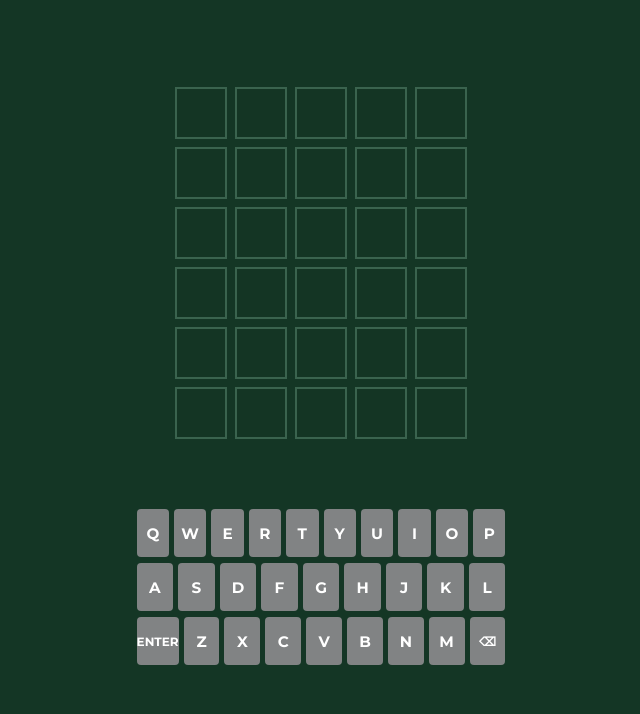
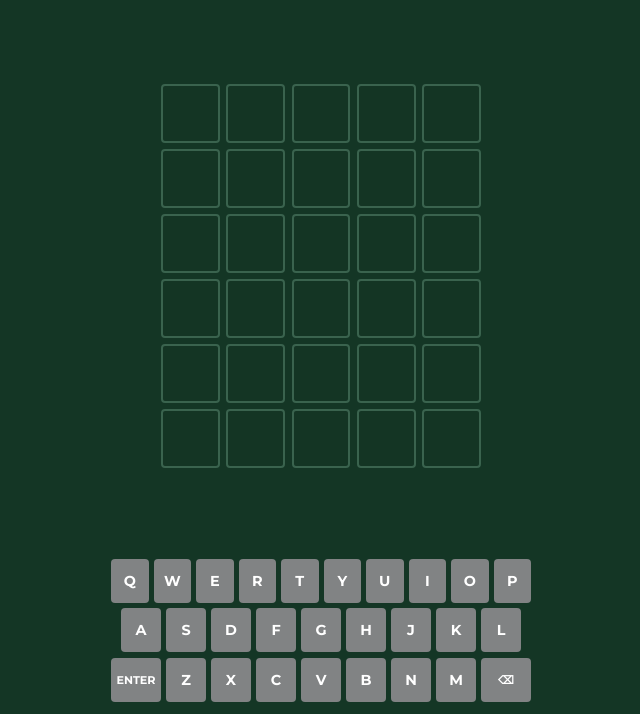
Before and after one commit to aarongsch/AgisAdventWordle, a plain HTML site: page index.html in a window 1280 px wide. Shown: the part 86-800 px from the top of the page, without its empty margins (319-959 px from the left). Drawn offline with Linux system fonts and the light colour scheme.

Commit message:
version 1.2 Handy fix

```diff
--- a/style.css
+++ b/style.css
@@ -1,25 +1,29 @@
 /* Globale Variablen für Farben */
 :root {
-    --bg-color: #143625;       /* Weihnachtliches Tannengrün */
+    --bg-color: #143625;       /* Weihnachtliches Tannengrün als Hintergrund */
     --tile-border: #3a634e;    /* Randfarbe der leeren Kacheln */
     --text-color: #ffffff;     /* Weißer Text */
     --gold-accent: #e5c158;    /* Goldton für den Titel */
 
-    /* Status-Farben */
-    --color-correct: #538d4e;  /* Grün */
-    --color-present: #e5c158;  /* Rot (ersetzt Gelb) */
-    --color-absent: #505050;   /* Grau */
+    /* Status-Farben für die Buchstaben-Auswertung */
+    --color-correct: #538d4e;  /* Klassisches Grün (richtiger Buchstabe, richtige Stelle) */
+    --color-present: #e5c158;  /* Weihnachtliches Rot (richtiger Buchstabe, falsche Stelle) */
+    --color-absent: #505050;   /* Klassisches Grau (Buchstabe kommt nicht vor) */
     --key-bg: #818384;         /* Tastatur-Hintergrund */
 }
 
-/* Reset: Abstände vereinheitlichen */
+/* Reset: Vereinheitlicht Innen- und Außenabstände für alle HTML-Elemente */
 * {
     box-sizing: border-box;
     margin: 0;
     padding: 0;
 }
 
-/* Body: Füllt exakt den Bildschirm aus, verhindert horizontales Scrollen */
+/*
+  BODY:
+  Nutzt 100dvh (Dynamic Viewport Height), damit mobile Browser-Leisten
+  das Layout unten nicht abschneiden. 'position: fixed' verhindert Wackeln/Scrollen.
+*/
 body {
     background-color: var(--bg-color);
     color: var(--text-color);
@@ -27,110 +31,113 @@ body {
     display: flex;
     justify-content: center;
     align-items: center;
-    height: 100vh;
+    height: 100dvh;
     width: 100vw;
     overflow: hidden;
-    position: relative;
+    position: fixed;
 }
 
 /*
-  HAUPTCONTAINER (Dynamisch)
-  Nutzt nun min(95vw, 420px): Er nimmt auf kleinen Handys 95% der Bildschirmbreite ein,
-  wächst aber auf größeren Geräten maximal bis zu 420px an.
+  HAUPTCONTAINER:
+  Zentriert das gesamte Spiel und verteilt Header, Nachrichten, Spielfeld und Tastatur
+  sauber auf der verfügbaren Bildschirmhöhe.
 */
 .game-container {
     display: flex;
     flex-direction: column;
     align-items: center;
     justify-content: space-between;
-    height: 100vh;
-    max-height: 750px;         /* Hindert das Spiel daran, auf Riesen-Displays unendlich lang zu werden */
-    width: min(95vw, 420px);   /* Dynamische Breite je nach Bildschirm */
-    padding: 2vh 2vw;          /* Dynamische Innenabstände basierend auf Bildschirmgröße */
+    height: 100%;
+    width: 100%;
+    max-width: 440px;         /* Begrenzt die Breite auf großen PC-Bildschirmen */
+    padding: max(10px, 1.5dvh) 10px max(12px, env(safe-area-inset-bottom));
 }
 
-/* Kopfbereich */
+/* Kopfbereich mit Titel */
 header {
     text-align: center;
-    flex-shrink: 0;
+    flex-shrink: 0;            /* Verhindert, dass die Überschrift gestaucht wird */
 }
 
 header h1 {
-    font-size: clamp(1rem, 4vw, 1.5rem); /* Schriftgröße skaliert fließend mit der Bildschirmgröße */
+    font-size: clamp(1.1rem, 4vw, 1.5rem); /* Passt die Schriftgröße fließend an */
     color: var(--gold-accent);
     letter-spacing: 0.5px;
 }
 
 /*
-  NACHRICHTENZENTRALE (Fester Platzhalter)
-  Hat eine feste Höhe, damit der Platz immer reserviert ist.
-  Dadurch verschiebt sich beim Einblenden absolut gar nichts mehr!
+  NACHRICHTEN-CONTAINER:
+  Feste Höhe reserviert permanent Platz zwischen Titel und Spielfeld.
+  Dadurch springt das Layout nicht, wenn eine Meldung erscheint.
 */
 #message-container {
     background-color: #ffffff;
     color: #143625;
-    padding: 10px 12px;
+    padding: 4px 12px;
     border-radius: 6px;
     font-weight: bold;
     font-size: 0.8rem;
-    height: 32px;              /* Feste Höhe reserviert den Platz permanent */
+    height: 30px;
     display: flex;
     align-items: center;
     justify-content: center;
-    box-shadow: 0 4px 12px rgba(0,0,0,0.4);
+    box-shadow: 0 4px 12px rgba(0, 0, 0, 0.4);
     text-align: center;
     flex-shrink: 0;
     opacity: 1;
-    transition: opacity 0.2s ease; /* Weiches Ein- und Ausblenden */
+    transition: opacity 0.2s ease;
+    margin: 4px 0;
+}
+
+/* Unsichtbarer Zustand (nimmt trotzdem weiterhin den reservierten Platz ein) */
+#message-container.hidden {
+    opacity: 0;
+    pointer-events: none;      /* Macht das unsichtbare Feld unklickbar */
 }
 
 /*
-  WICHTIG: Statt display: none nutzen wir opacity: 0.
-  Das Element ist unsichtbar und nicht klickbar, aber der Platz bleibt exakt erhalten!
-*/
-#message-container.hidden {
-    opacity: 0;
-    pointer-events: none;      /* Verhindert Klicks auf das unsichtbare Feld */
-}
-
-/*
-  SPIELFELD-GRID (Dynamisch)
-  Passt sich dem verfügbaren Platz an.
+  SPIELFELD-GRID (DER FIX):
+  Durch 'height: min(48dvh, 72vw)' bekommt das Grid sofort eine feste Größe –
+  egal ob auf dem Handy (dvh limitiert) oder am PC (vw/Container limitiert).
+  'aspect-ratio: 5 / 6' berechnet daraus automatisch die exakte Breite für 5 Spalten und 6 Zeilen!
 */
 #board {
     display: grid;
     grid-template-rows: repeat(6, 1fr);
-    grid-gap: min(1.5vh, 8px);  /* Abstand wächst/schmälert sich dynamisch mit der Höhe */
-    margin: auto 0;            /* Zentriert das Spielfeld perfekt im verbleibenden Freiraum */
+    grid-gap: clamp(4px, 0.8dvh, 8px);
+    height: min(48dvh, 72vw);  /* Feste, dynamische Höhe verhindert das Schrumpfen im leeren Zustand */
+    aspect-ratio: 5 / 6;       /* Sorgt dafür, dass jede Kachel quadratisch bleibt */
+    margin: auto 0;            /* Zentriert das Spielfeld vertikal im freien Platz */
 }
 
+/* Einzelne Zeile im Spielfeld (5 gleich breite Spalten) */
 .row {
     display: grid;
     grid-template-columns: repeat(5, 1fr);
-    grid-gap: min(1.5vw, 8px);  /* Abstand wächst/schmälert sich dynamisch mit der Breite */
+    grid-gap: clamp(4px, 0.8dvh, 8px);
 }
 
 /*
-  EINZELNE KACHELN (Dynamisch)
-  Verwendet min(12vw, 52px): Auf schmalen Handys schrumpfen sie,
-  auf Tablets/Laptops werden sie bis zu 52px groß, sprengen aber nie den Rahmen.
+  EINZELNE KACHEL:
+  Füllt ihre Grid-Zelle komplett aus und skaliert die Buchstaben proportional mit.
 */
 .tile {
-    width: min(13vw, 52px);
-    height: min(13vw, 52px);
+    width: 100%;
+    height: 100%;
     border: 2px solid var(--tile-border);
     background-color: rgba(20, 54, 37, 0.85);
     display: flex;
     justify-content: center;
     align-items: center;
-    font-size: clamp(1.1rem, 5vw, 1.7rem); /* Buchstabengröße skaliert fließend mit */
+    font-size: clamp(1.1rem, 3.8dvh, 1.8rem);
     font-weight: bold;
     text-transform: uppercase;
     user-select: none;
     transition: transform 0.2s, background-color 0.4s;
+    border-radius: 4px;
 }
 
-/* Status-Farben */
+/* Status-Farben nach dem Absenden eines Wortes */
 .correct {
     background-color: var(--color-correct) !important;
     border-color: var(--color-correct) !important;
@@ -146,44 +153,46 @@ header h1 {
     border-color: var(--color-absent) !important;
 }
 
-/* TASTATUR (Dynamisch) */
+/* BILDSCHIRMTASTATUR */
 #keyboard {
     width: 100%;
     display: flex;
     flex-direction: column;
-    gap: min(1vh, 6px);
-    flex-shrink: 0;
-    margin-bottom: 1vh;
+    gap: clamp(4px, 0.7dvh, 6px);
+    flex-shrink: 0;            /* Tastatur wird niemals zusammengedrückt */
 }
 
+/* Eine Tastenreihe */
 .keyboard-row {
     display: flex;
     justify-content: center;
-    gap: min(1vw, 5px);
+    gap: clamp(3px, 0.8vw, 5px);
 }
 
-/* Tasten skaliert */
+/* Einzelne Taste auf der Tastatur */
 button {
     font-family: inherit;
     font-weight: bold;
     border: 0;
     padding: 0;
-    height: min(6vh, 48px);    /* Tastengröße passt sich der Bildschirmhöhe an */
+    height: clamp(38px, 5.5dvh, 48px); /* Dynamische Höhe für Handy & PC */
     border-radius: 4px;
     cursor: pointer;
     background-color: var(--key-bg);
     color: var(--text-color);
     flex: 1;
-    max-width: 42px;
-    font-size: clamp(0.7rem, 2.5vw, 0.95rem);
+    max-width: 40px;
+    font-size: clamp(0.7rem, 2.2vw, 0.9rem);
     user-select: none;
 }
 
+/* Breitere Tasten für ENTER und Backspace */
 button.wide-key {
-    max-width: 65px;
-    font-size: clamp(0.55rem, 2vw, 0.75rem);
+    max-width: 62px;
+    font-size: clamp(0.55rem, 1.6vw, 0.7rem);
 }
 
+/* Visuelles Feedback beim Antippen */
 button:active {
     opacity: 0.8;
 }
```
